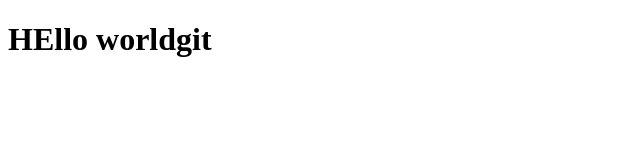
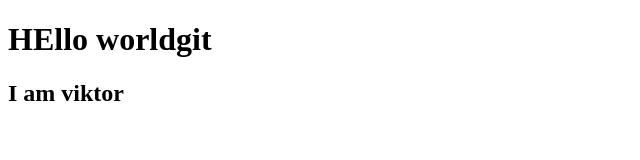
Before and after one commit to ViktorGapunenko/git_learninig, a plain HTML site: page index.html in a window 1280 px wide. Shown: the whole page, without its empty margins (0-640 px from the left). Drawn offline with Linux system fonts and the light colour scheme.

Commit message:
edit index.html

```diff
--- a/index.html
+++ b/index.html
@@ -5,5 +5,6 @@
   </head>
   <body>
     <h1>HEllo worldgit</h1>
+    <h2>I am viktor</h2>
   </body>
 </html>
```
